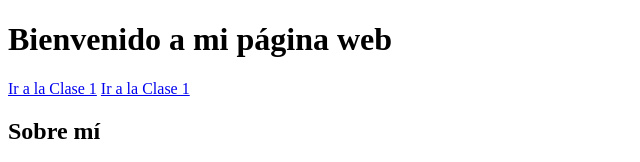
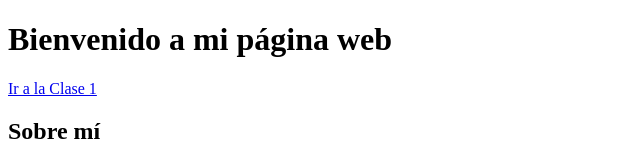
Before and after one commit to iruminot/Matematica_negocios_II, a plain HTML site: page index.html in a window 1280 px wide. Shown: the top 162 px of the page, without its empty margins (0-640 px from the left). Drawn offline with Linux system fonts and the light colour scheme.

Commit message:
actualizacion index

```diff
--- a/index.html
+++ b/index.html
@@ -8,7 +8,6 @@
 		<h1>Bienvenido a mi página web</h1>
         <nav>
 		    <a href="clases/Clase_1.html">Ir a la Clase 1</a>
-            <a href="https://github.com/iruminot/Matematica_negocios_II/raw/refs/heads/main/clases/Clase_1.html">Ir a la Clase 1</a>
 	    </nav>
 
 	</header>
```
Also changed, not shown: 1 other file.
